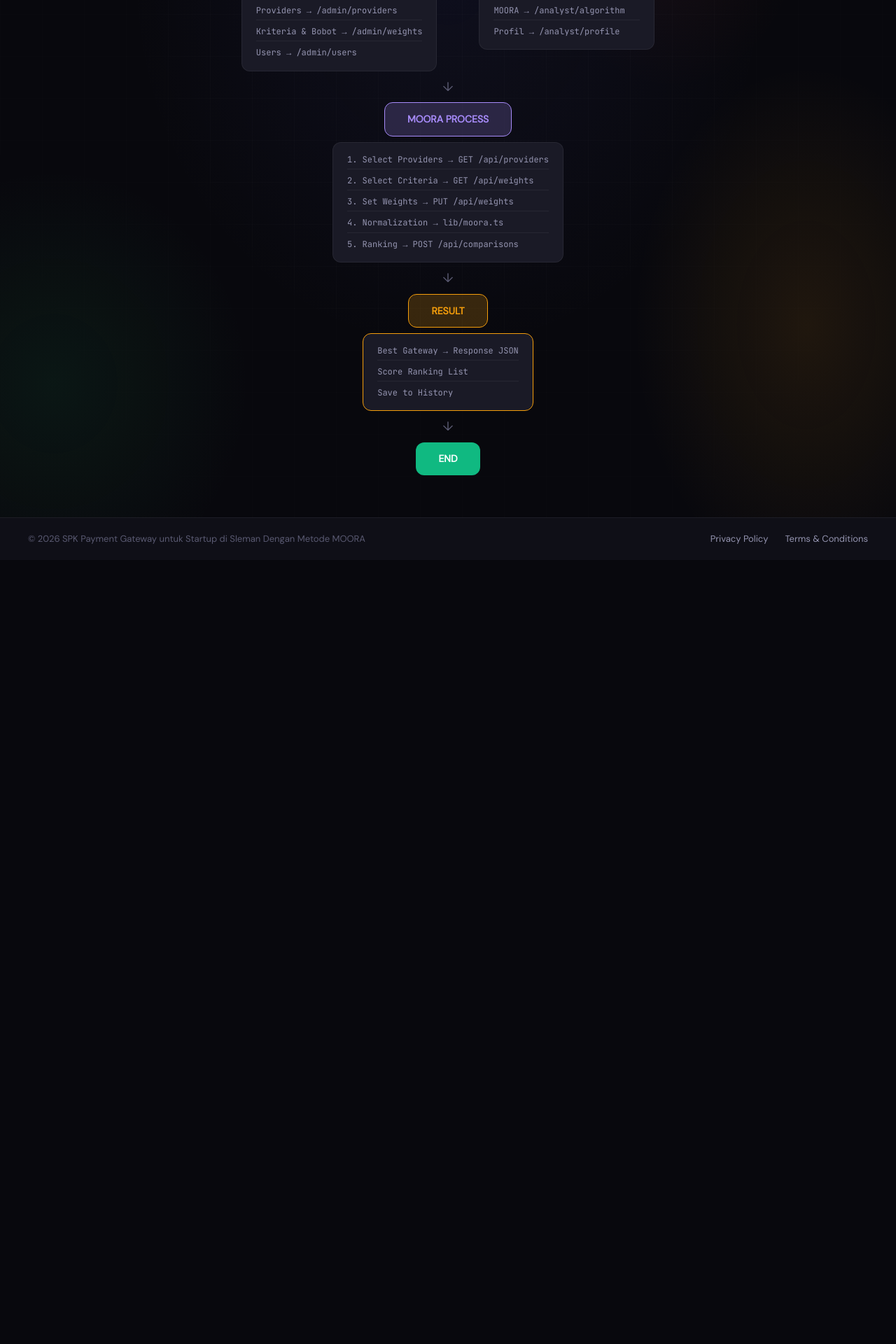
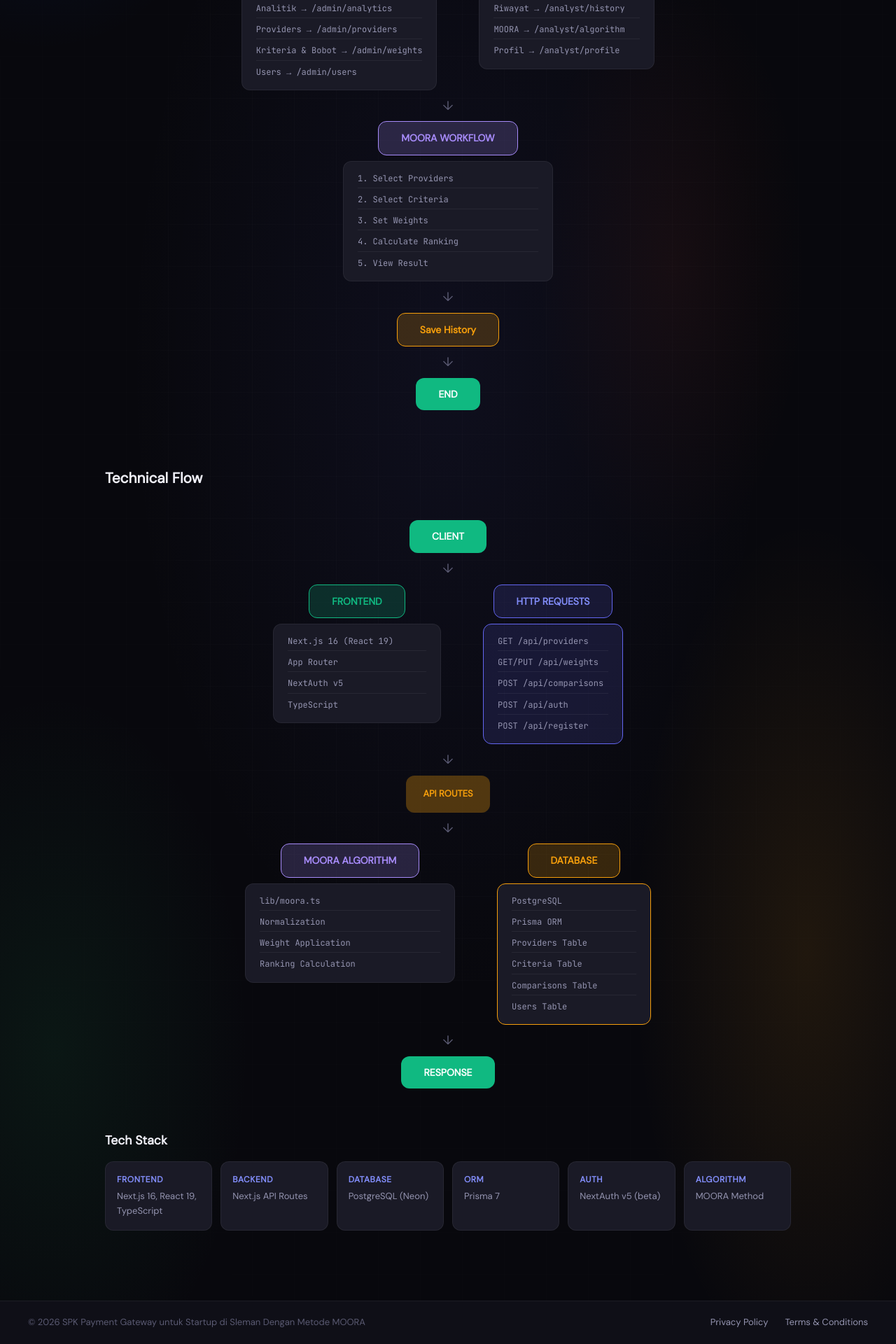
Before and after one commit to pamunqas/spk-app, a Next.js app: page /flowchart in a window 1280 px wide. Shown: the part 880-2800 px from the top of the page at 70% size. Before the commit the page ends 1680 px from the top, so only its background shows below. Built offline with nearby package versions, Linux system fonts and the light colour scheme.

Commit message:
feat: split flowchart into User Flow and Technical Flow with tech stack

```diff
--- a/app/flowchart/page.tsx
+++ b/app/flowchart/page.tsx
@@ -12,45 +12,38 @@ export default function FlowchartPage() {
       <div className="doc-container">
         <div className="doc-header">
           <h1>System Flowchart</h1>
-          <p>Alur sistem SPK Payment Gateway dari awal hingga akhir</p>
+          <p>Alur sistem SPK Payment Gateway</p>
         </div>
 
+        {/* USER FLOW */}
+        <section className="flow-section">
+          <h2>User Flow</h2>
+
           <div className="system-flow">
-          <div className="flow-row">
-            <div className="flow-node start">START</div>
-          </div>
-
+            <div className="flow-row"><div className="flow-node start">START</div></div>
             <div className="flow-arrow">↓</div>
-
             <div className="flow-row branch-row">
               <div className="flow-node-col">
-              <div className="flow-node green">PUBLIC AREA</div>
+                <div className="flow-node green">VISITOR</div>
                 <div className="flow-node-box">
                   <span>Landing Page → /</span>
                   <span>Providers → /providers</span>
                   <span>Dokumentasi → /documentation</span>
-                <span>Tentang Kami → /developer</span>
                   <span>Login → /login</span>
                   <span>Register → /register</span>
                 </div>
               </div>
               <div className="flow-node-col">
-              <div className="flow-node blue">AUTH AREA</div>
+                <div className="flow-node blue">REGISTERED USER</div>
                 <div className="flow-node-box auth">
-                <span>Login → POST /api/auth</span>
-                <span>Register → POST /api/register</span>
+                  <span>Login → /login</span>
+                  <span>Logout → /login</span>
                 </div>
               </div>
             </div>
-
             <div className="flow-arrow">↓</div>
-
-          <div className="flow-row">
-            <div className="flow-node diamond">Check Role</div>
-          </div>
-
+            <div className="flow-row"><div className="flow-node diamond">Check Role</div></div>
             <div className="flow-arrow">↓</div>
-
             <div className="flow-row branch-row">
               <div className="flow-node-col">
                 <span className="branch-badge admin">ADMIN</span>
@@ -72,41 +65,113 @@ export default function FlowchartPage() {
                 </div>
               </div>
             </div>
-
             <div className="flow-arrow">↓</div>
-
-          <div className="flow-row">
-            <div className="flow-node purple">MOORA PROCESS</div>
-          </div>
-          <div className="flow-indent">
+            <div className="flow-row branch-row">
+              <div className="flow-node-col" style={{flex:1}}>
+                <div className="flow-node purple">MOORA WORKFLOW</div>
                 <div className="flow-node-box process">
-              <span>1. Select Providers → GET /api/providers</span>
-              <span>2. Select Criteria → GET /api/weights</span>
-              <span>3. Set Weights → PUT /api/weights</span>
-              <span>4. Normalization → lib/moora.ts</span>
-              <span>5. Ranking → POST /api/comparisons</span>
+                  <span>1. Select Providers</span>
+                  <span>2. Select Criteria</span>
+                  <span>3. Set Weights</span>
+                  <span>4. Calculate Ranking</span>
+                  <span>5. View Result</span>
                 </div>
               </div>
+            </div>
+            <div className="flow-arrow">↓</div>
+            <div className="flow-row"><div className="flow-node gold">Save History</div></div>
+            <div className="flow-arrow">↓</div>
+            <div className="flow-row"><div className="flow-node end">END</div></div>
+          </div>
+        </section>
 
+        {/* TECHNICAL FLOW */}
+        <section className="flow-section">
+          <h2>Technical Flow</h2>
+
+          <div className="system-flow">
+            <div className="flow-row"><div className="flow-node start">CLIENT</div></div>
             <div className="flow-arrow">↓</div>
-
-          <div className="flow-row">
-            <div className="flow-node gold">RESULT</div>
-          </div>
-          <div className="flow-indent">
-            <div className="flow-node-box result">
-              <span>Best Gateway → Response JSON</span>
-              <span>Score Ranking List</span>
-              <span>Save to History</span>
+            <div className="flow-row branch-row">
+              <div className="flow-node-col">
+                <div className="flow-node green">FRONTEND</div>
+                <div className="flow-node-box">
+                  <span>Next.js 16 (React 19)</span>
+                  <span>App Router</span>
+                  <span>NextAuth v5</span>
+                  <span>TypeScript</span>
                 </div>
               </div>
-
-          <div className="flow-arrow">↓</div>
-
-          <div className="flow-row">
-            <div className="flow-node end">END</div>
+              <div className="flow-node-col">
+                <div className="flow-node blue">HTTP REQUESTS</div>
+                <div className="flow-node-box auth">
+                  <span>GET /api/providers</span>
+                  <span>GET/PUT /api/weights</span>
+                  <span>POST /api/comparisons</span>
+                  <span>POST /api/auth</span>
+                  <span>POST /api/register</span>
                 </div>
               </div>
+            </div>
+            <div className="flow-arrow">↓</div>
+            <div className="flow-row"><div className="flow-node diamond">API ROUTES</div></div>
+            <div className="flow-arrow">↓</div>
+            <div className="flow-row branch-row">
+              <div className="flow-node-col">
+                <div className="flow-node purple">MOORA ALGORITHM</div>
+                <div className="flow-node-box process">
+                  <span>lib/moora.ts</span>
+                  <span>Normalization</span>
+                  <span>Weight Application</span>
+                  <span>Ranking Calculation</span>
+                </div>
+              </div>
+              <div className="flow-node-col">
+                <div className="flow-node gold">DATABASE</div>
+                <div className="flow-node-box result">
+                  <span>PostgreSQL</span>
+                  <span>Prisma ORM</span>
+                  <span>Providers Table</span>
+                  <span>Criteria Table</span>
+                  <span>Comparisons Table</span>
+                  <span>Users Table</span>
+                </div>
+              </div>
+            </div>
+            <div className="flow-arrow">↓</div>
+            <div className="flow-row"><div className="flow-node end">RESPONSE</div></div>
+          </div>
+
+          <div className="tech-stack">
+            <h3>Tech Stack</h3>
+            <div className="stack-grid">
+              <div className="stack-item">
+                <span className="stack-title">Frontend</span>
+                <span>Next.js 16, React 19, TypeScript</span>
+              </div>
+              <div className="stack-item">
+                <span className="stack-title">Backend</span>
+                <span>Next.js API Routes</span>
+              </div>
+              <div className="stack-item">
+                <span className="stack-title">Database</span>
+                <span>PostgreSQL (Neon)</span>
+              </div>
+              <div className="stack-item">
+                <span className="stack-title">ORM</span>
+                <span>Prisma 7</span>
+              </div>
+              <div className="stack-item">
+                <span className="stack-title">Auth</span>
+                <span>NextAuth v5 (beta)</span>
+              </div>
+              <div className="stack-item">
+                <span className="stack-title">Algorithm</span>
+                <span>MOORA Method</span>
+              </div>
+            </div>
+          </div>
+        </section>
       </div>
 
       <div className="landing-footer">
--- a/app/globals.css
+++ b/app/globals.css
@@ -845,6 +845,17 @@ body { font-family: var(--font-body); background: var(--bg); color: var(--text);
 .branch-badge { padding: 4px 16px; border-radius: var(--r-sm); font-size: 12px; font-weight: 600; margin-bottom: 4px; }
 .branch-badge.admin { background: rgba(245,158,11,0.2); color: var(--gold); }
 .branch-badge.analyst { background: var(--primary-dim); color: var(--primary-light); }
+.flow-section { margin-bottom: 60px; }
+.flow-section h2 { font-size: 1.3rem; font-weight: 600; margin-bottom: 24px; color: var(--text); }
+.tech-stack { margin-top: 40px; }
+.tech-stack h3 { font-size: 1.1rem; font-weight: 600; margin-bottom: 16px; }
+.stack-grid { display: grid; grid-template-columns: repeat(auto-fit, minmax(150px, 1fr)); gap: 12px; }
+.stack-item {
+  background: var(--surface); border: 1px solid var(--border); border-radius: var(--r); padding: 16px;
+  display: flex; flex-direction: column; gap: 4px;
+}
+.stack-title { font-size: 12px; font-weight: 600; color: var(--primary-light); text-transform: uppercase; letter-spacing: 0.05em; }
+.stack-item span:last-child { font-size: 13px; color: var(--text-2); }
 
 @media (max-width: 900px) {
   .landing-hero { grid-template-columns: 1fr; text-align: center; }
```
Lines whose indentation alone changed are shown as unchanged.
